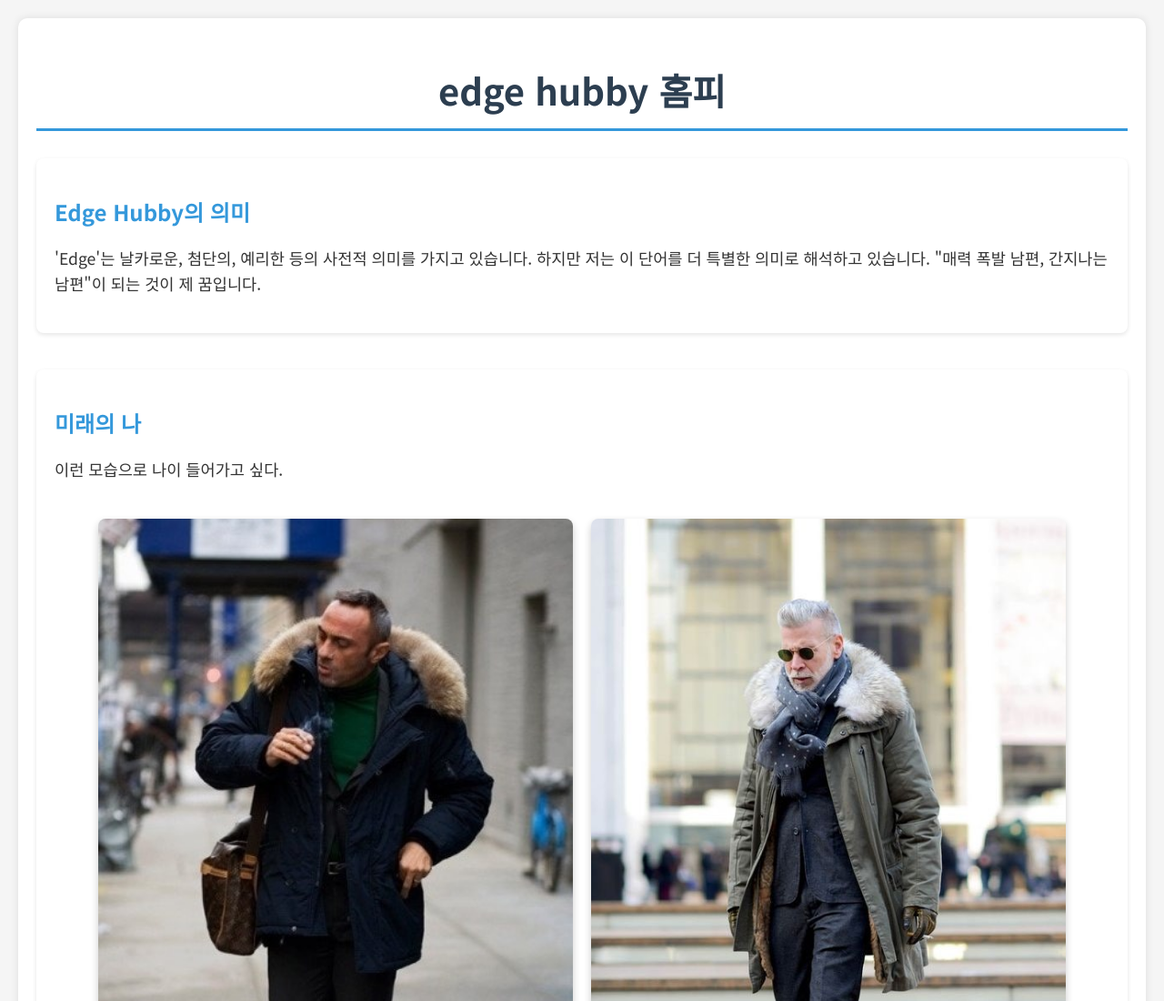
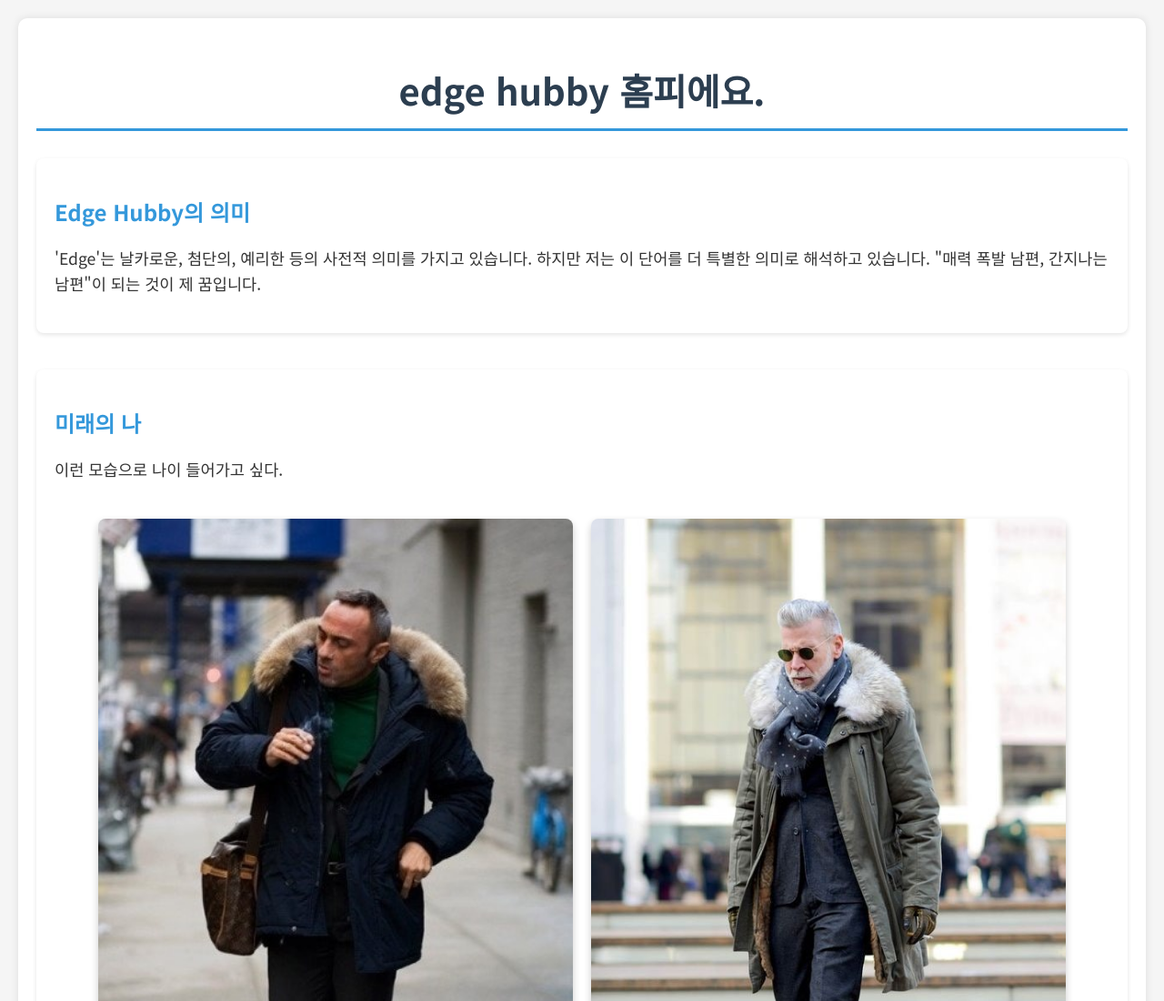
Before and after one commit to khs3131/docker, a plain HTML site: page nginx-basic/index.html in a window 1280 px wide. Shown: the top 1100 px of the page at 91% size. Drawn offline with Linux system fonts and the light colour scheme.

Commit message:
Nginx 다중 빌드 테스트 입니다

```diff
--- a/nginx-basic/index.html
+++ b/nginx-basic/index.html
@@ -9,7 +9,7 @@
 </head>
 <body>
     <div class="container">
-        <h1> edge hubby 홈피 </h1>
+        <h1> edge hubby 홈피에요. </h1>
 
         <div class="dream-section">
             <h2>Edge Hubby의 의미</h2>
```
